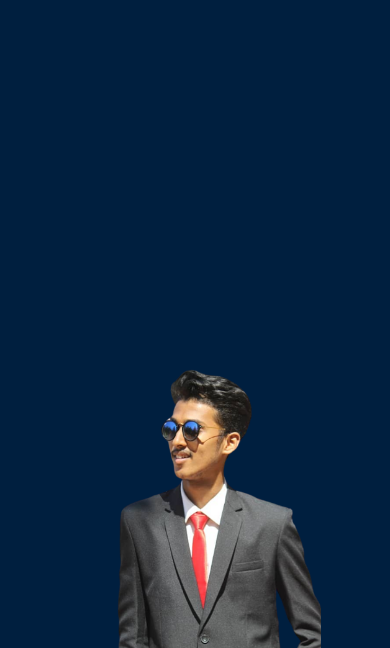
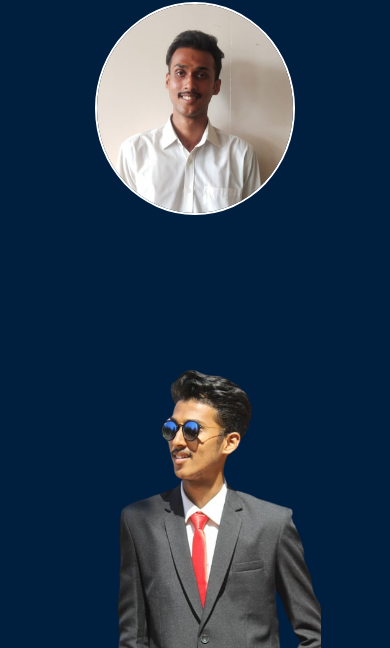
Before and after one commit to Shravancplus/MyPortfolio--, a plain HTML site: page index.html in a window 390 px wide. Shown: the part 614-1262 px from the top of the page. Drawn offline with Linux system fonts and the light colour scheme.

Commit message:
Update style1.css

```diff
--- a/style1.css
+++ b/style1.css
@@ -459,8 +459,9 @@ nav .fa-solid{
     }
 
     .header-text{
-        margin-top: 20%;
+        margin-top: 50vh;
         font-size: 16px;
+        text-align: center;
     }
     .header-text h1{
         font-size: 30px;
```
